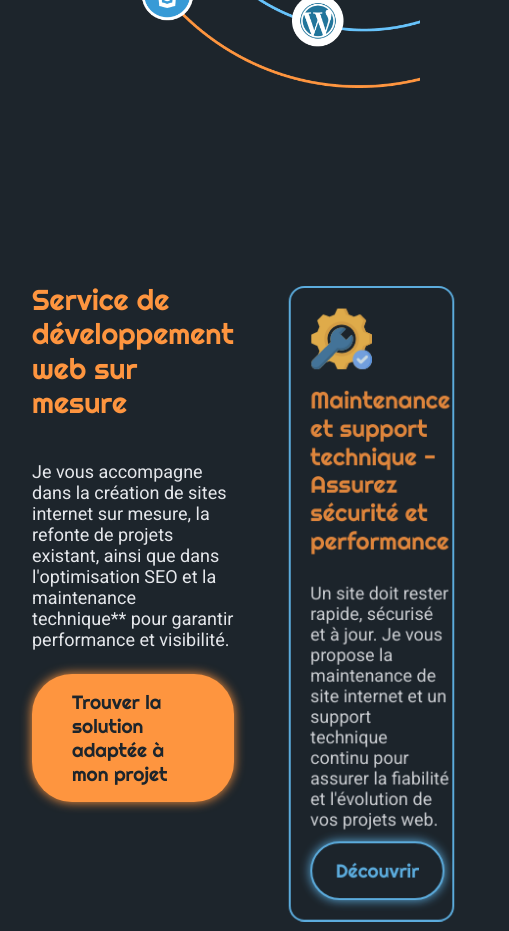
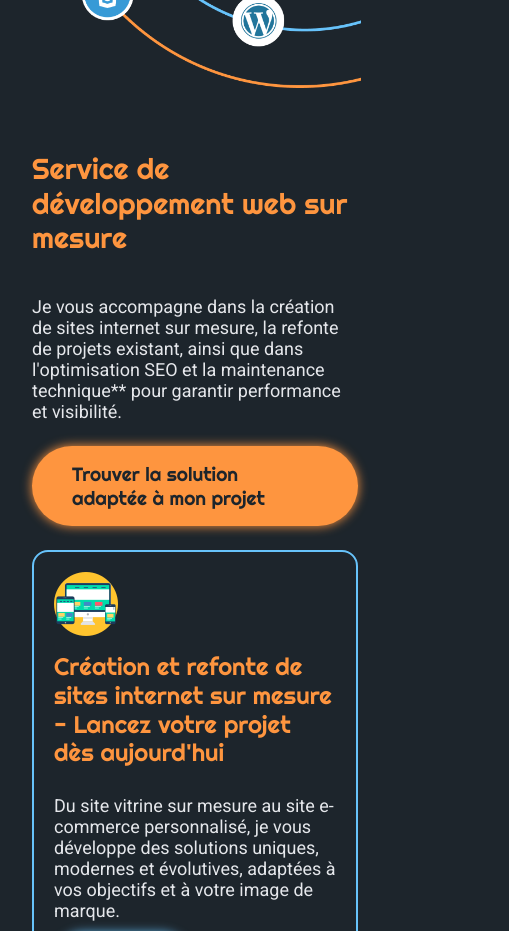
Before and after one commit to Guillaume811/site-gelyos, a React (Vite) app: page / in a window 390 px wide. Shown: the part 1040-1971 px from the top of the page, 509 px wide, since content can reach past the window. Built offline with nearby package versions, Linux system fonts and the light colour scheme.

Commit message:
style: ajustement de la taille en responsive

```diff
--- a/src/components/CardService/CardService.module.scss
+++ b/src/components/CardService/CardService.module.scss
@@ -17,6 +17,10 @@
     @include box-shadow($color-primary);
   }
 
+  @media (max-width: 768px) {
+    width: 100%;
+  }
+
   .button{
     padding: 1rem 1.5rem;
   }
--- a/src/pages/Home/ServicesPreview/ServicesPreview.module.scss
+++ b/src/pages/Home/ServicesPreview/ServicesPreview.module.scss
@@ -2,6 +2,9 @@
   height: calc(100vh * var(--cards-count, 4)); /* nb de cards * 100vh */
   display: flex;
   justify-content: center;
+
+  @media (max-width: 768px) {
+    height: auto;
   }
 
   .stickyContainer {
@@ -17,6 +20,18 @@
 
     display: flex;         /* on passe en flex pour gérer les colonnes différemment */
     gap: 2rem;
+
+    @media (max-width: 768px) {
+      position: static;
+      height: auto;
+      display: flex;
+      flex-direction: column; /* left au-dessus de right */
+      gap: 1.5rem;
+
+      .left,
+      .right {
+        width: 100%;             /* pleine largeur sur mobile */
+      }
     }
 
     .left {
@@ -33,13 +48,16 @@
       height: 100%;              /* occupe toute la hauteur sticky */
       display: flex;
       flex-direction: column;    /* pile de cartes */
-}
 
       .viewport {
         height: 100%;              /* toute la hauteur sticky */
         width: 100%;
         overflow: hidden;
         position: relative;
+
+        @media (max-width: 768px) {
+          transform: none !important;
+          translate: 0 !important;
         }
 
         .list {
@@ -47,6 +65,20 @@
           flex-direction: column;
           gap: 10rem;
           will-change: transform;
+
+          @media (max-width: 768px) {
+            gap: 2rem;
+            will-change: auto;
+            transform: none !important;   /* <-- clé */
+            translate: 0 !important;
+
+            > :first-child { margin-top: 0; }
+            > :last-child  { margin-bottom: 0; }
+          }
+        }
+      }
+    }
+  }
 }
 
 .cardWrapper {
@@ -54,4 +86,9 @@
   will-change: transform, opacity;
   display: flex;
   justify-content: center;
+
+  @media (max-width: 768px) {
+    transform: none !important; /* empêche les recouvrements */
+    opacity: 1 !important;
   }
+}
```
Lines whose indentation alone changed are shown as unchanged.
